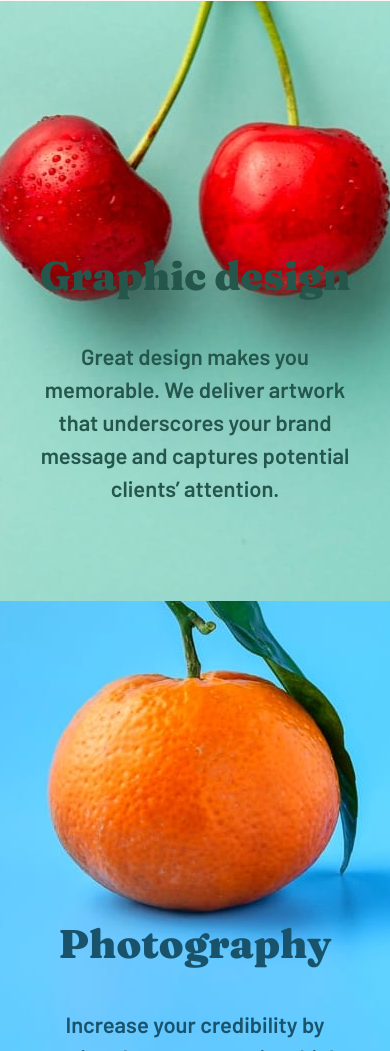
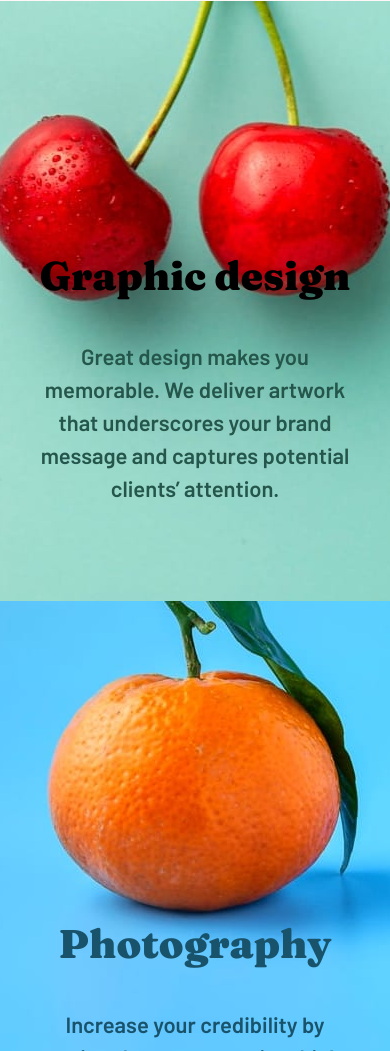
Before and after one commit to ELHart05/Frontend-Mentor-My-Custom-Sunnysid-Agency-Landing-Page-Main-HTML-CSS-And-JavaScript, a plain HTML site: page index.html in a window 390 px wide. Shown: the part 2642-3693 px from the top of the page. Drawn offline with Linux system fonts and the light colour scheme.

Commit message:
Add files via upload

```diff
--- a/style/style.css
+++ b/style/style.css
@@ -1021,6 +1021,10 @@ footer>img {
         padding: 0;
     }
 
+    .section3>.r3>h4 {
+        color: black;
+    }
+
     .title-of-section3-right {
         font-size: 40px;
     }
```
